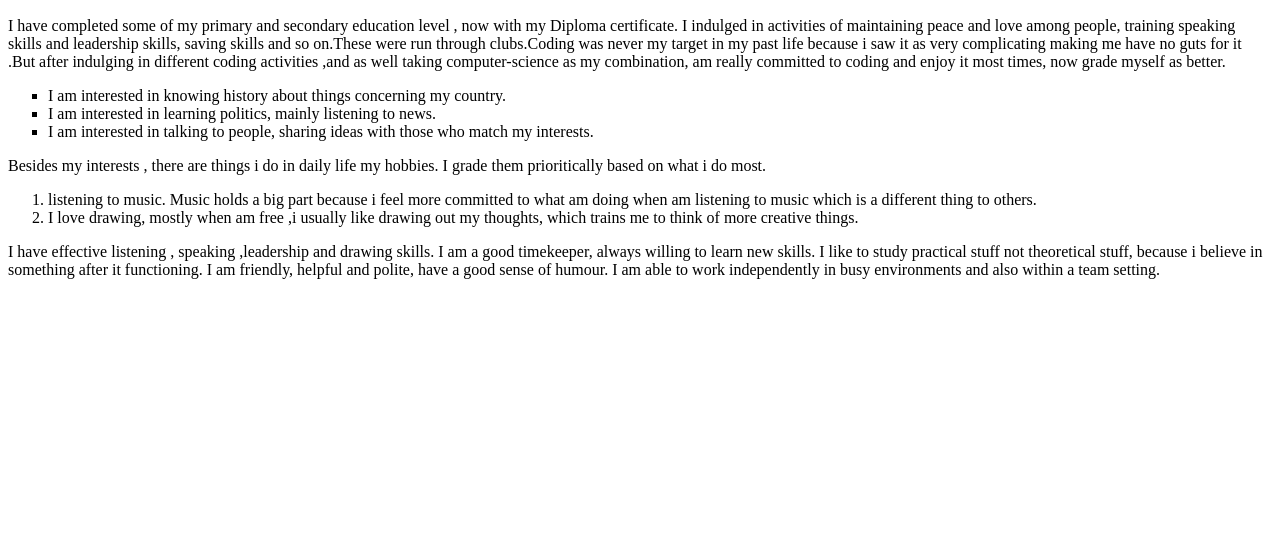
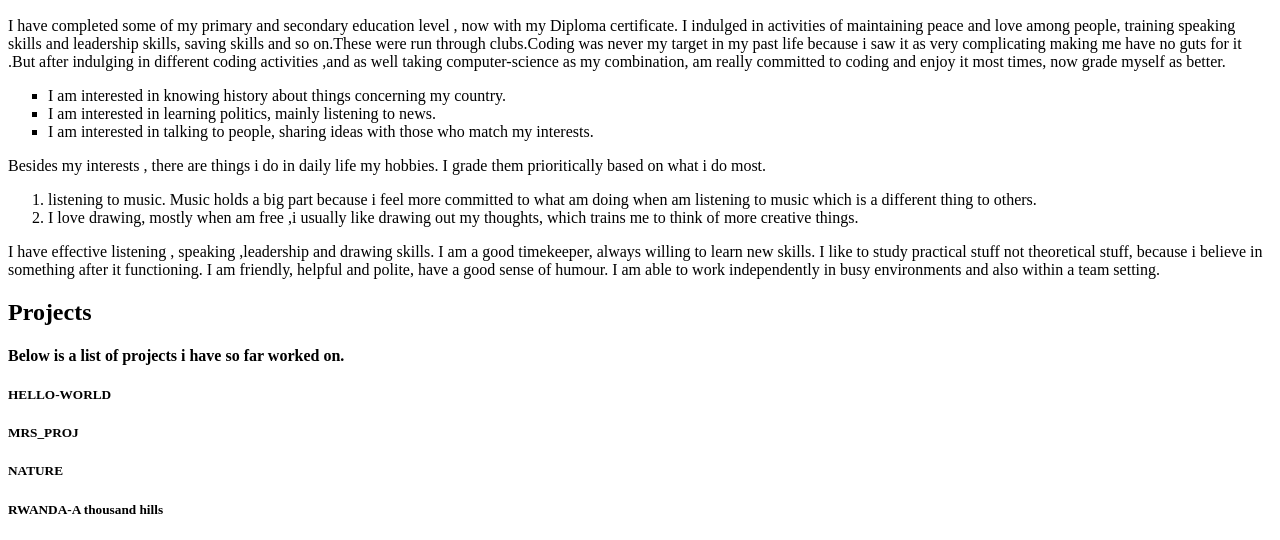
Before and after one commit to Mrenzy123/porfolio, a plain HTML site: page mypage.html in a window 1280 px wide. Shown: the part 468-1008 px from the top of the page. Before the commit the page ends 800 px from the top, so only its background shows below. Drawn offline with Linux system fonts and the light colour scheme.

Commit message:
add h2,h4,h5 elements in the project division.

```diff
--- a/mypage.html
+++ b/mypage.html
@@ -31,10 +31,14 @@
             <li>I love drawing, mostly when am free ,i usually like drawing out my thoughts, which trains me to think of more creative things. </li>
         </ol>
         <p>I have effective listening , speaking ,leadership and drawing skills. I am a good timekeeper, always willing to learn new skills. I like to study practical stuff not theoretical stuff, because i believe in something after it functioning.  I am friendly, helpful and polite, have a good sense of humour. I am able to work independently in busy environments and also within a team setting.</p>
-
     </div>
     <div class="project">
-
+        <h2>Projects</h2>
+        <h4 id="only-h4">Below is a list of projects i have so far worked on.</h4>
+        <h5>HELLO-WORLD</h5>
+        <h5>MRS_PROJ</h5>
+        <h5>NATURE</h5>
+        <h5>RWANDA-A thousand hills</h5>
     </div>
 </body>
 </html>
```
